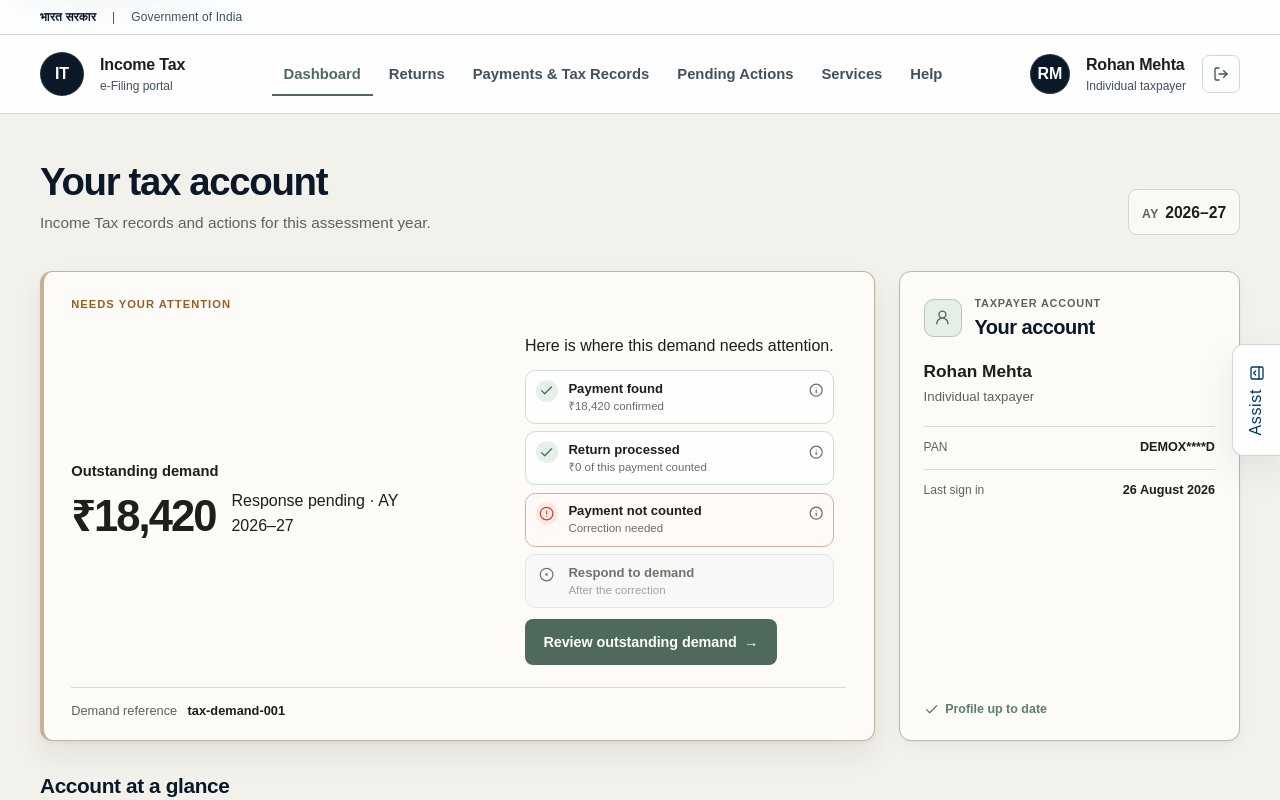
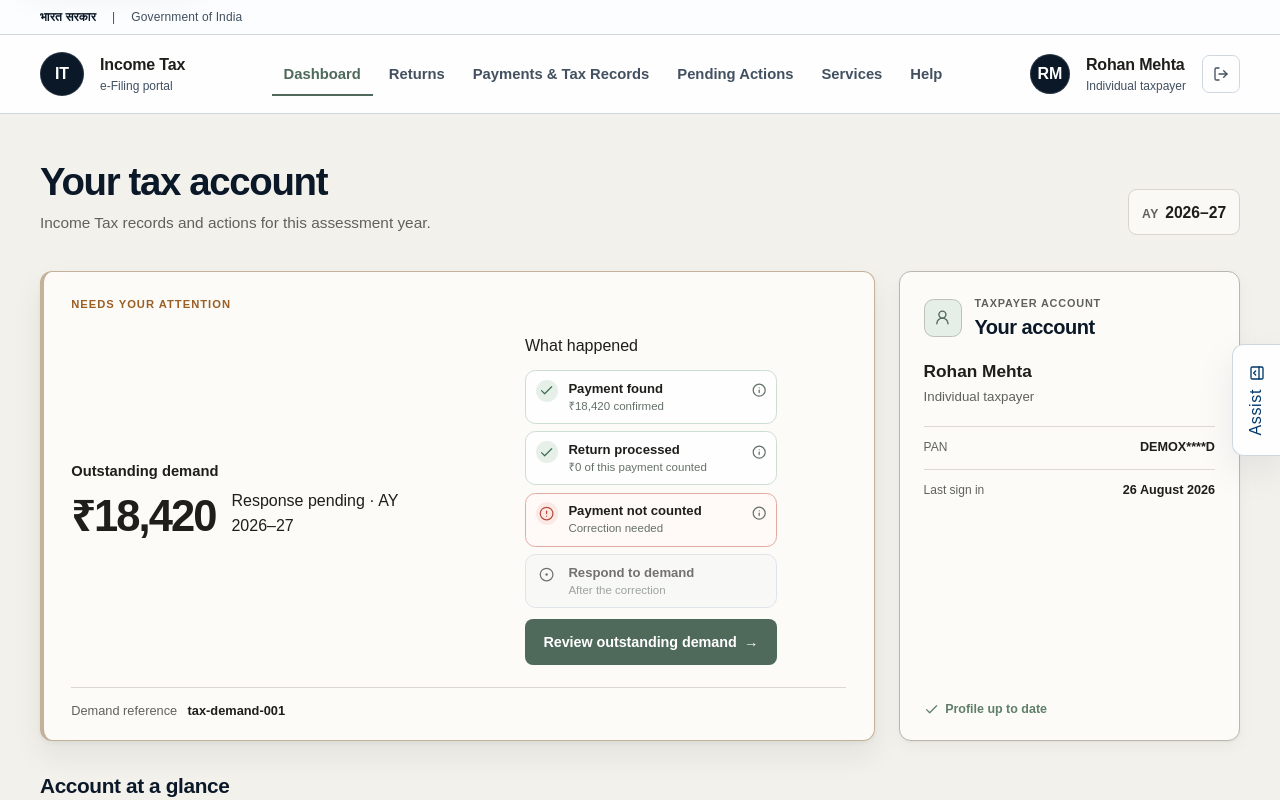
Before and after one commit to thedhingrastudio/Hackathon_IncomeTax, a Next.js app: page /dashboard in a window 1280 px wide. Shown: the top 800 px of the page. Built offline with nearby package versions, Linux system fonts and the light colour scheme; a web font is replaced by a local one.

Commit message:
polish: simplify demand progress heading

```diff
--- a/src/components/portal/CaseAwareDemandProgress.tsx
+++ b/src/components/portal/CaseAwareDemandProgress.tsx
@@ -10,7 +10,7 @@ export default function CaseAwareDemandProgress({ fallbackHref, fallbackLabel }:
   const resolved = item?.state === "RESOLVED";
 
   return <div className="case-aware-demand-progress">
-    <p>{resolved ? "This case has been resolved." : waiting ? "Your actions are complete. Income Tax review is pending." : "Here is where this demand needs attention."}</p>
+    <p>{resolved ? "Resolved" : waiting ? "Waiting for Income Tax review" : "What happened"}</p>
     <StatusJourney compact />
     <Link className="app-action app-action-primary" href={item ? `/case/${item.caseId}` : fallbackHref}>{item ? "View case progress" : fallbackLabel}</Link>
   </div>;
```
